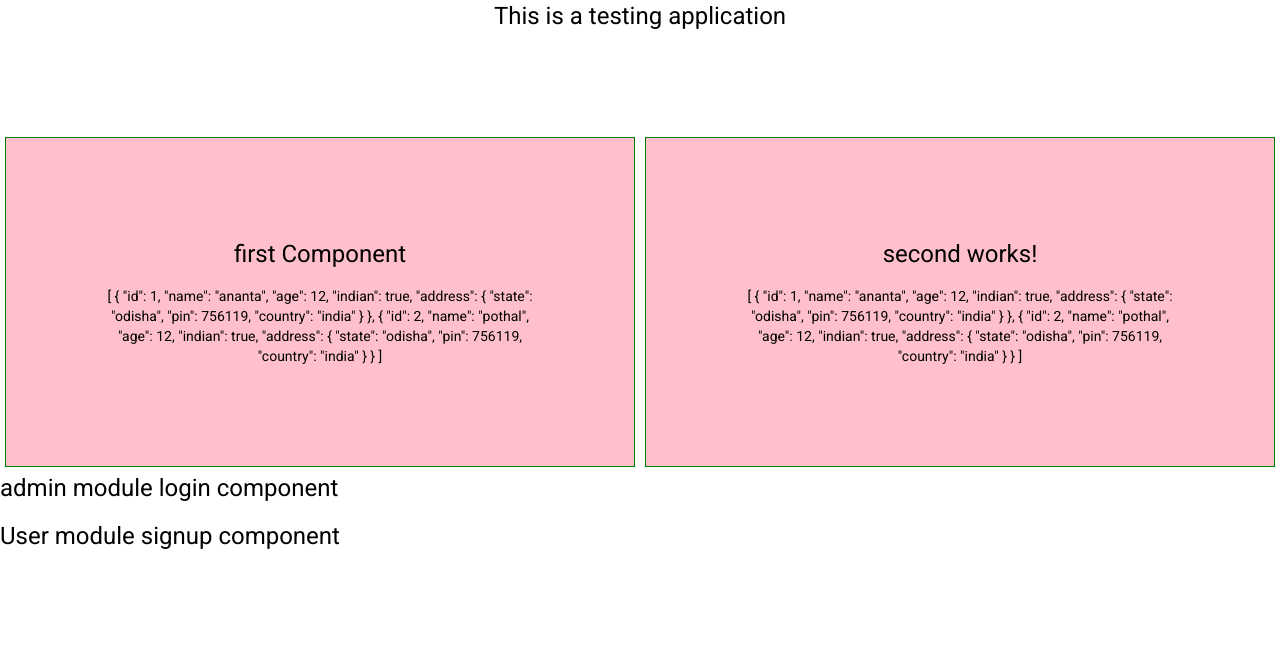
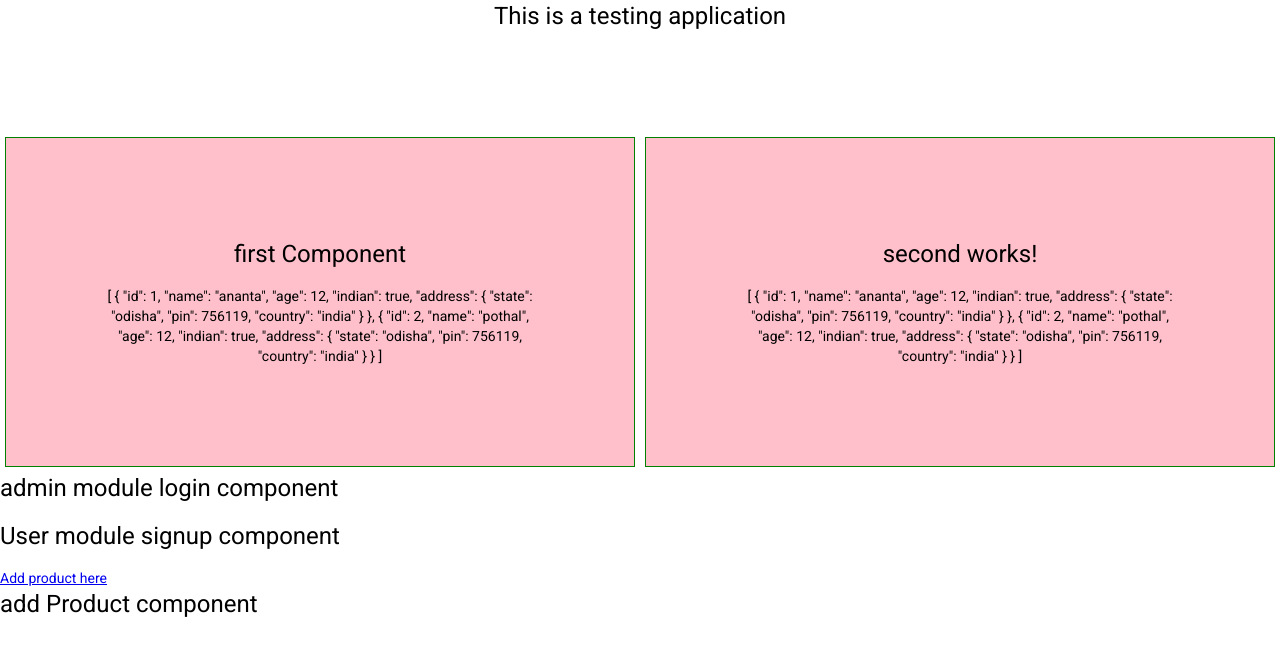
Before and after one commit to AnantaPothal1997/Angular_material, an Angular app: page /product/add in a window 1280 px wide. Shown: the top 656 px of the page. Built offline with nearby package versions, Linux system fonts and the light colour scheme.

Commit message:
module routing practice

```diff
--- a/src/app/app.component.html
+++ b/src/app/app.component.html
@@ -74,3 +74,8 @@
 </div>
 
 <app-login></app-login>
+
+
+<a routerLink = 'product/add'>Add product here</a>
+
+<router-outlet></router-outlet>
--- a/src/app/app.module.ts
+++ b/src/app/app.module.ts
@@ -20,6 +20,7 @@ import {ReactiveFormsModule} from '@angular/forms';
 import { FirstComponent } from './first/first.component';
 import { SecondComponent } from './second/second.component';
 import { AdminModule } from './modules/admin/admin.module';
+import { ProductModule } from './modules/product/product.module';
 
 
 @NgModule({
@@ -40,7 +41,8 @@ import { AdminModule } from './modules/admin/admin.module';
     MatSliderModule,
     MatTableModule,
     ReactiveFormsModule,
-    AdminModule
+    AdminModule,
+    ProductModule
   ],
   providers: [],
   bootstrap: [AppComponent]
--- /dev/null
+++ b/src/app/modules/product/add/add.component.html
@@ -0,0 +1 @@
+<h1>add Product component</h1>
--- /dev/null
+++ b/src/app/modules/product/add/add.component.ts
@@ -0,0 +1,17 @@
+import { Component, OnInit } from '@angular/core';
+
+@Component({
+  selector: 'app-add',
+  templateUrl: './add.component.html',
+  styleUrls: ['./add.component.css']
+})
+export class AddComponent implements OnInit {
+
+  constructor() {
+    console.log('this componet loaded')
+  }
+
+  ngOnInit(): void {
+  }
+
+}
```
Also changed, not shown: src/app/app-routing.module.ts (+3 -5 lines), src/app/modules/product/product-routing.module.ts (added, +16 -0 lines), src/app/modules/product/product.module.ts (added, +17 -0 lines), src/app/modules/product/add/add.component.css (added), 1 other file (tests, documents, lock files or other folders).
